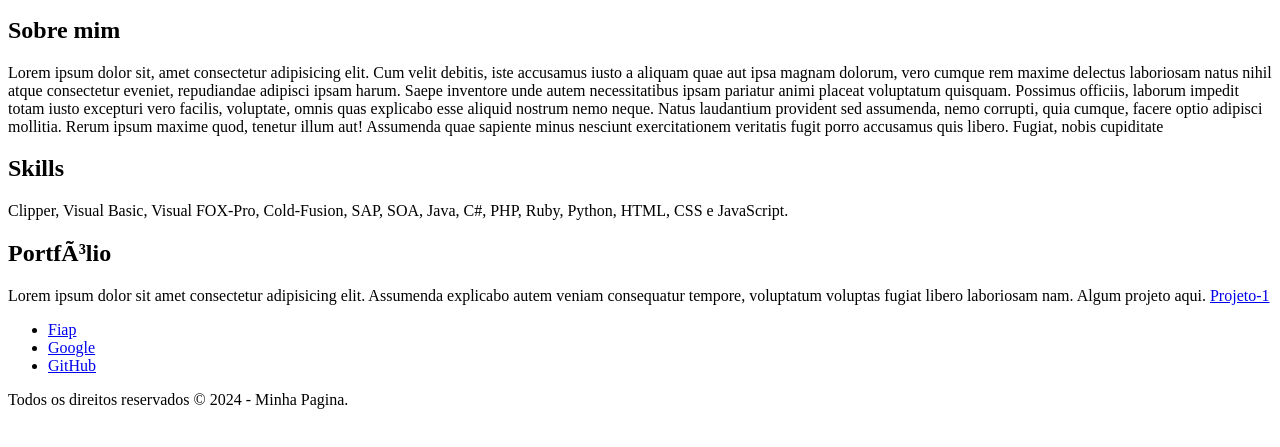
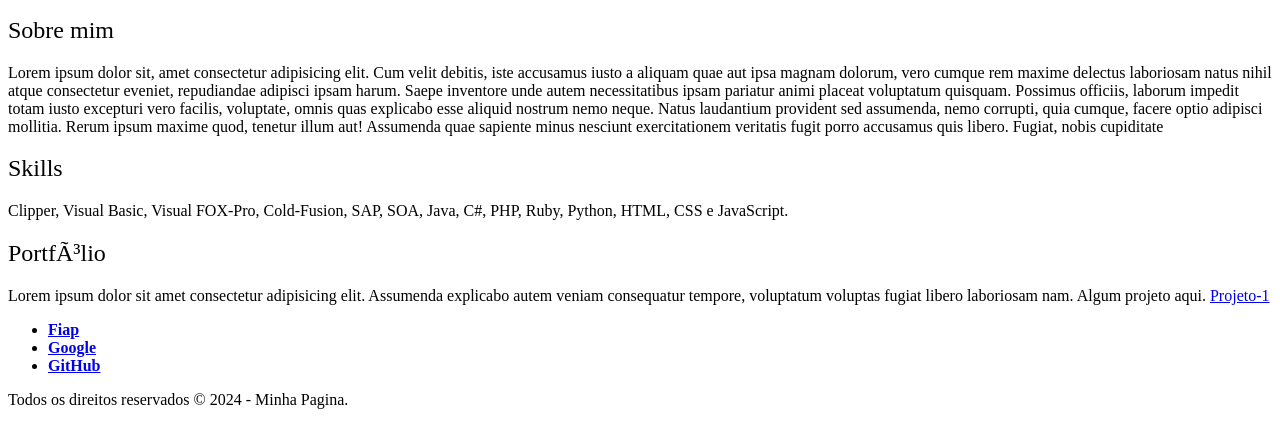
Before and after one commit to ludanii/Projeto-Inicial, a plain HTML site: page index.html in a window 1280 px wide. Shown: the part 147-594 px from the top of the page. Drawn offline with Linux system fonts and the light colour scheme; a web font is replaced by a local one.

Commit message:
Deixando a lista de links em negrito.

```diff
--- a/css/estilo.css
+++ b/css/estilo.css
@@ -21,12 +21,14 @@ h1 {
   color: red;
   text-align: center;
   font-family: "backed", Times;
-  font-style: normal;
 }
 h2 {
   font-family: georgia;
   font-family: 'backed';
-  font-style: normal;
+  font-weight: normal;
+}
+nav {
+    font-weight: bold;
 }
 #cabecalho {
   background-image: url("../img/img-01-banner-1280×640.png");
```
